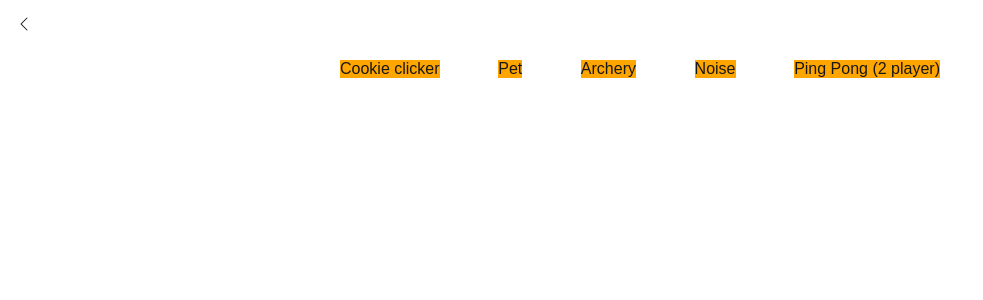
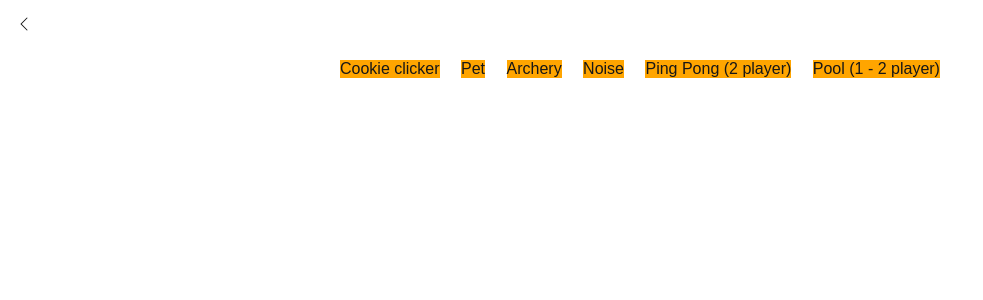
Before and after one commit to ShiCheng-Lu/website, a Next.js app: page /games in a window 1280 px wide. Shown: the top 300 px of the page, without its empty margins (0-983 px from the left). Built offline with nearby package versions, Linux system fonts and the light colour scheme.

Commit message:
add pool to navigation

```diff
--- a/src/app/games/page.tsx
+++ b/src/app/games/page.tsx
@@ -43,6 +43,9 @@ export default function Games() {
         <Link className={styles.GameNav} href="/games/ping-pong">
           Ping Pong (2 player)
         </Link>
+        <Link className={styles.GameNav} href="/games/pool">
+          Pool (1 - 2 player)
+        </Link>
       </div>
     </div>
   );
```
